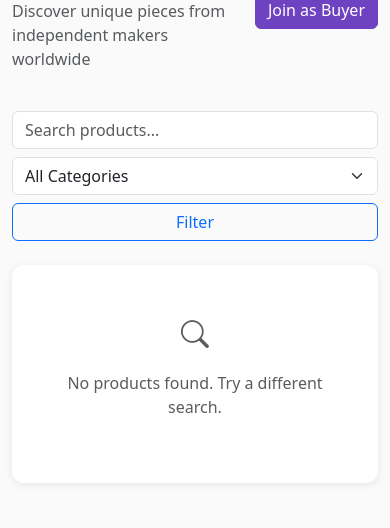
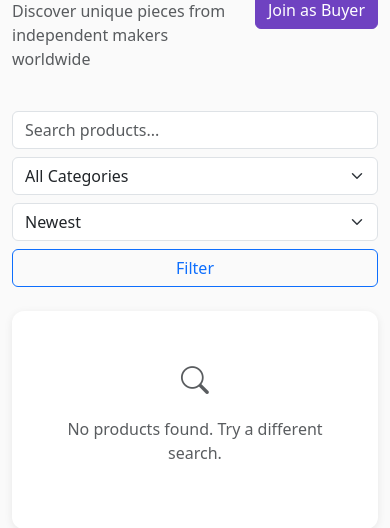
Before and after one commit to modnakapsula/craftbridge, a Flask app: page /shop/ in a window 390 px wide. Shown: the part 155-683 px from the top of the page. Run offline with Flask 3, Linux system fonts and the light colour scheme.

Commit message:
Add sort order to shop (newest, price asc/desc)
Buyer can now sort by newest (default), price low-to-high, or price
high-to-low. Products with no price set appear last in price sorts.

Co-Authored-By: Claude Sonnet 4.6 <noreply@anthropic.com>

```diff
--- a/app/routes/buyer.py
+++ b/app/routes/buyer.py
@@ -38,6 +38,7 @@ CATEGORIES = ["Clothing", "Knitwear", "Accessories", "Home Decor", "Jewelry", "O
 def shop():
     category = request.args.get("category", "")
     search = request.args.get("search", "")
+    sort = request.args.get("sort", "newest")
     lang = session.get("language", "en")
 
     query = Product.query.filter_by(is_active=True)
@@ -46,9 +47,16 @@ def shop():
     if search:
         query = query.filter(Product.name.ilike(f"%{search}%"))
 
-    products = query.order_by(Product.created_at.desc()).all()
+    if sort == "price_asc":
+        query = query.order_by(Product.price.asc().nulls_last())
+    elif sort == "price_desc":
+        query = query.order_by(Product.price.desc().nulls_last())
+    else:
+        query = query.order_by(Product.created_at.desc())
+
+    products = query.all()
     return render_template("shop/index.html", products=products, category=category,
-                           search=search, lang=lang, categories=CATEGORIES)
+                           search=search, sort=sort, lang=lang, categories=CATEGORIES)
 
 
 @buyer_bp.route("/product/<int:product_id>")
--- a/app/templates/shop/index.html
+++ b/app/templates/shop/index.html
@@ -32,15 +32,22 @@
 </div>
 
 <form class="row g-2 mb-4" method="GET">
-    <div class="col-md-6">
+    <div class="col-md-5">
         <input type="text" name="search" class="form-control" placeholder="Search products..." value="{{ search }}">
     </div>
-    <div class="col-md-4">
+    <div class="col-md-3">
         <select name="category" class="form-select">
             <option value="">All Categories</option>
             {% for cat in categories %}
             <option value="{{ cat }}" {{ 'selected' if category == cat }}>{{ cat }}</option>
             {% endfor %}
+        </select>
+    </div>
+    <div class="col-md-2">
+        <select name="sort" class="form-select">
+            <option value="newest" {{ 'selected' if sort == 'newest' }}>Newest</option>
+            <option value="price_asc" {{ 'selected' if sort == 'price_asc' }}>Price ↑</option>
+            <option value="price_desc" {{ 'selected' if sort == 'price_desc' }}>Price ↓</option>
         </select>
     </div>
     <div class="col-md-2">
```
